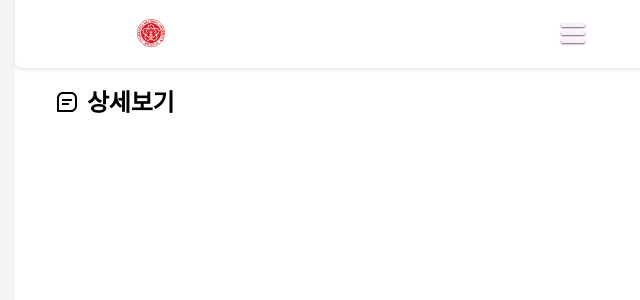
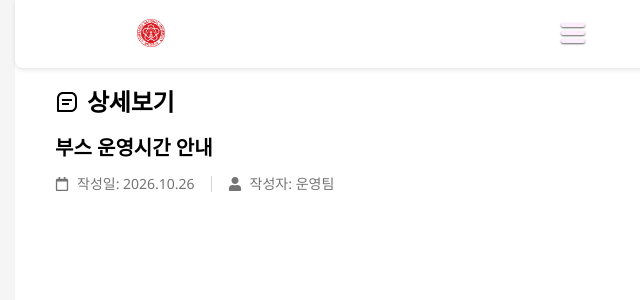
Before and after one commit to knu-80/knu-client, a React (Vite) app: page /notice/1 in a window 1280 px wide. Shown: the top 300 px of the page, without its empty margins (275-915 px from the left). Built offline with nearby package versions, Linux system fonts and the light colour scheme.

Commit message:
[#18]Design: 제목 및 메타정보 레이아웃 구현

```diff
--- a/src/pages/NoticeDetailPage.tsx
+++ b/src/pages/NoticeDetailPage.tsx
@@ -1,4 +1,6 @@
 import { BiMessageSquareDetail } from 'react-icons/bi';
+import { FaRegCalendar } from 'react-icons/fa';
+import { FaUser } from 'react-icons/fa';
 
 export default function NoticeDetailPage() {
   return (
@@ -7,6 +9,21 @@ export default function NoticeDetailPage() {
         <BiMessageSquareDetail className="h-6 w-6 text-black" />
         <h2 className="typo-heading-2 text-black">상세보기</h2>
       </div>
+
+      <div className="flex flex-col space-y-1 mb-2 text-black">
+        <h2 className="typo-heading-3">부스 운영시간 안내</h2>
+        <div className="flex items-center space-x-4 text-sm text-gray-500 mt-1 pt-1">
+          <div className="flex items-center space-x-2">
+            <FaRegCalendar />
+            <span>작성일: 2026.10.26</span>
+          </div>
+          <span className="h-4 w-px bg-gray-300"></span>
+          <div className="flex items-center space-x-2">
+            <FaUser />
+            <span>작성자: 운영팀</span>
+          </div>
+        </div>
+      </div>
     </div>
   );
 }
```
